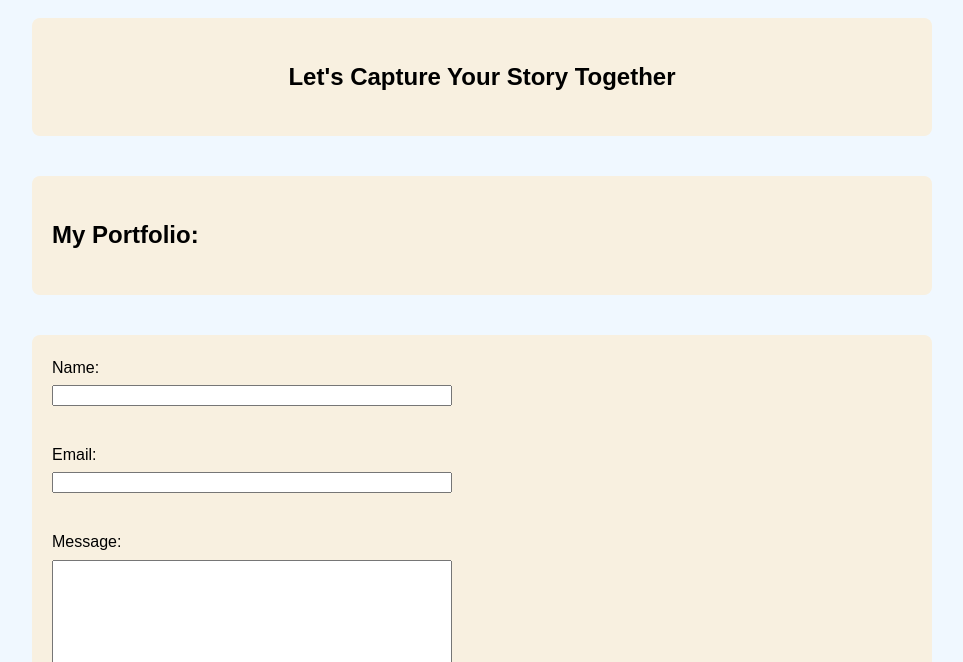
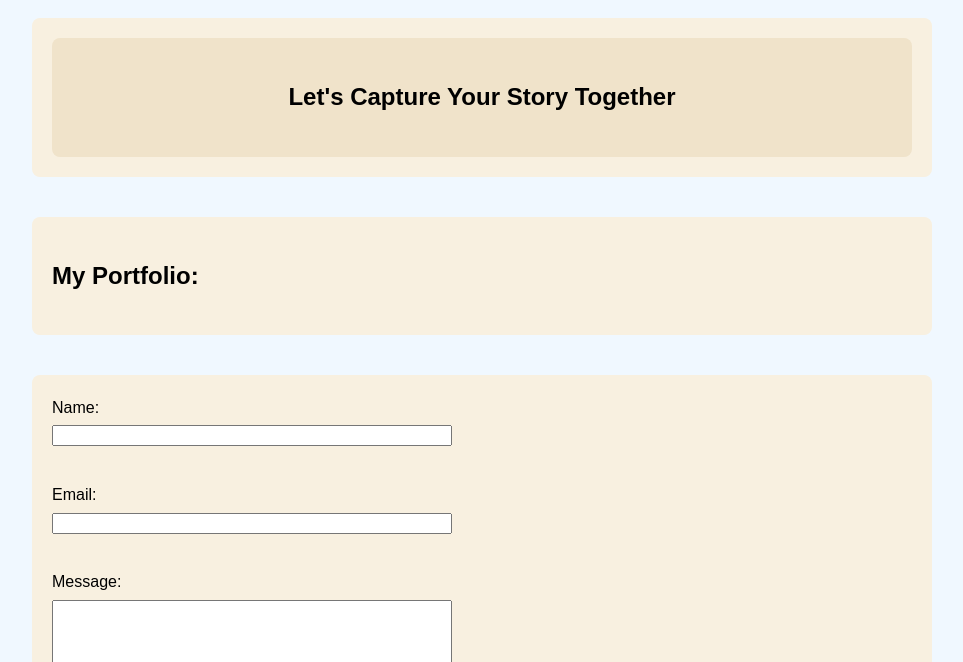
Before and after one commit to Section33-ops/landing-page-project, a plain HTML site: page index.html in a window 1280 px wide. Shown: the part 138-800 px from the top of the page, without its empty margins (158-1121 px from the left). Drawn offline with Linux system fonts and the light colour scheme.

Commit message:
Style hero section of the landing page

```diff
--- a/style.css
+++ b/style.css
@@ -54,4 +54,12 @@ textarea {
 
 .hero_section {
   text-align: center;
+  background: #f0e3ca;
+  padding: 40px;
+  border-radius: 8px;
 }
+
+.hero_section h2 {
+  margin: 0;
+  font-size: 24px;
+}
```
